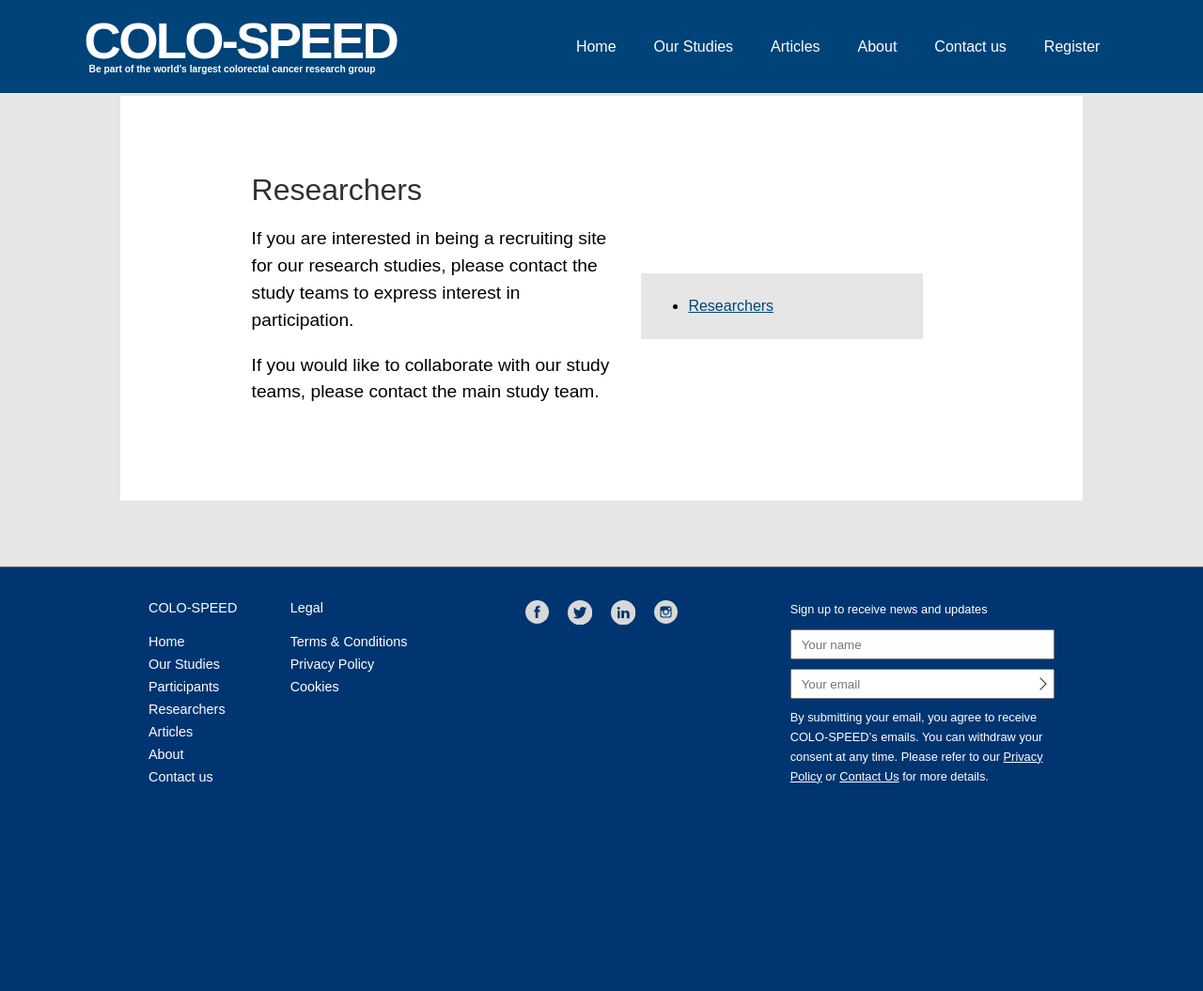
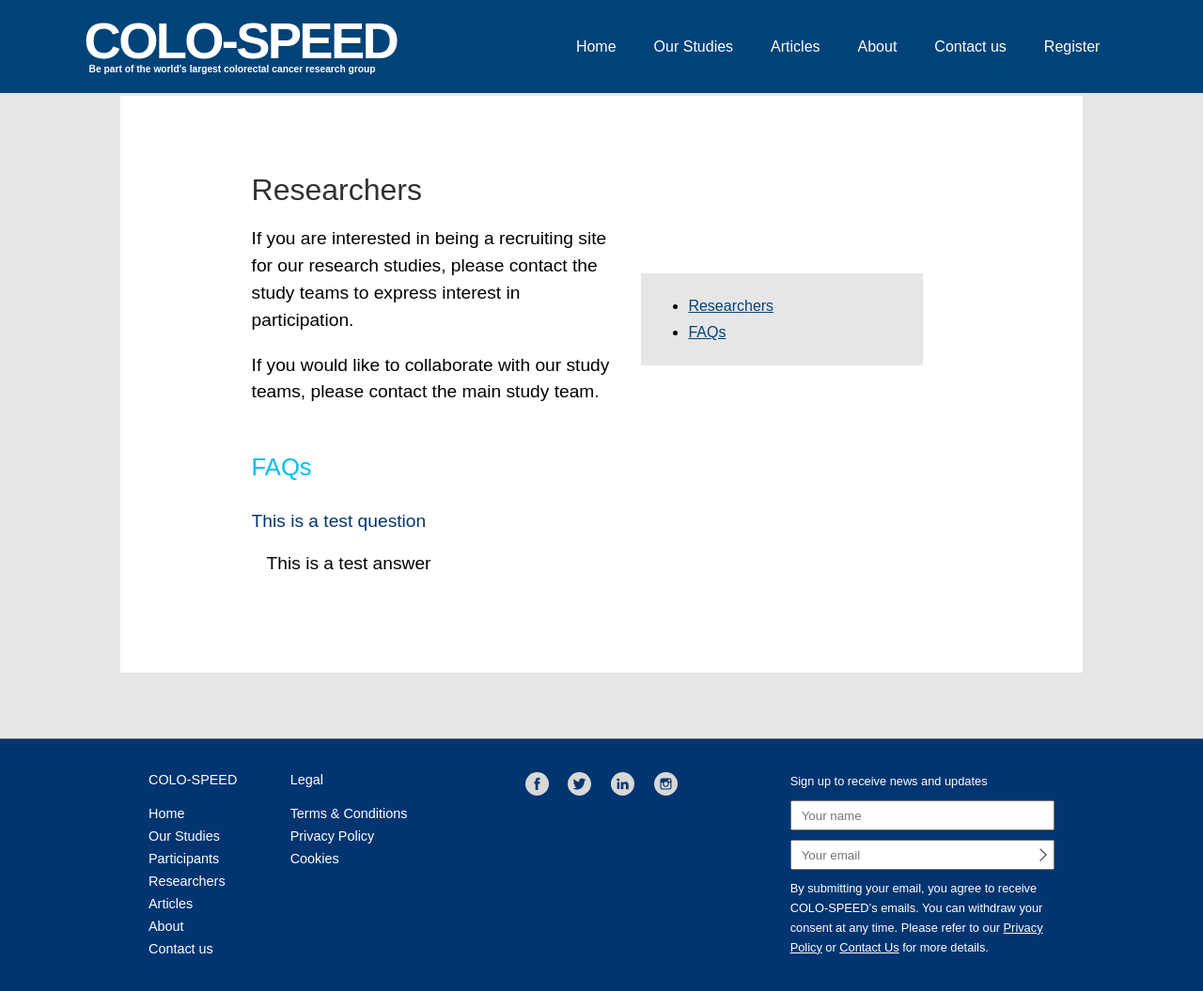
Before and after one commit to not-dalia/colo-speed-v2, a Jekyll site: the page built from _pages/researchers/researchers.html, in a window 1280 px wide and 1108 px high. Shown: the top 1055 px of the window at 94% size. Built offline with Jekyll 4.4.1, drawn with Linux system fonts in a browser that asks for light colours; some web fonts are replaced.

Commit message:
Update FAQs “researcherfaq”

```diff
--- a/_data/researcherfaq.yml
+++ b/_data/researcherfaq.yml
@@ -1 +1,3 @@
 faq:
+  - question: This is a test question
+    answer: This is a test answer
```
